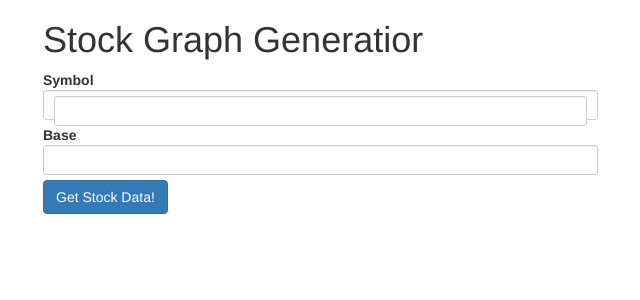
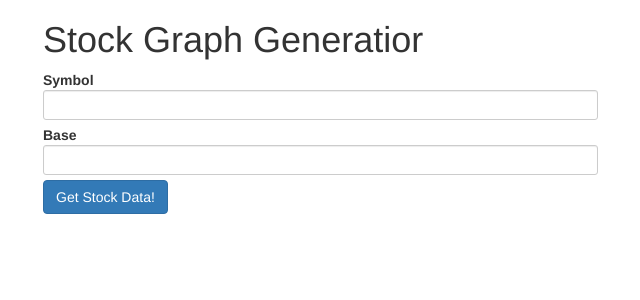
Before and after one commit to HarleyB123/StockCharts, a Flask app: page / in a window 1280 px wide. Shown: the top 300 px of the page, without its empty margins (27-667 px from the left). Run offline with Flask 2, Linux system fonts and the light colour scheme; some libraries are stand-ins or nearby versions.

Commit message:
Fixed index.html

```diff
--- a/templates/index.html
+++ b/templates/index.html
@@ -38,14 +38,12 @@
                     </div>
                     </div>
         <div class="row">
-            <div class="col-md-6">
-                <label style="width: 100%;">Symbol
-                        <div class="input-sm form-control" id="Symbol">
-                            <input type="text" class="input-sm form-control" name="symbol" id="symbol" required/>
-                        </div>
-                </label>
-            </div>
-        </div>
+             <div class="col-md-6">
+                 <label style="width: 100%;">Symbol
+                     <input type="text" class="input-sm form-control" id="symbol" name="symbol" required>
+                 </label>
+             </div>
+         </div>
 
         <div class="row">
             <div class="col-md-6">
```
